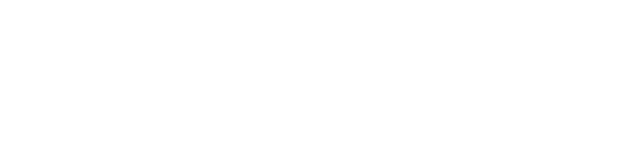
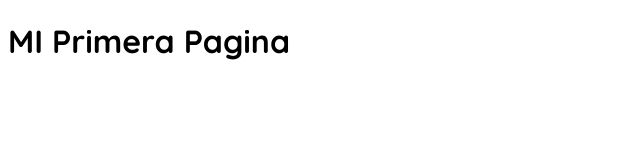
Before and after one commit to FernandoEscalante/Tienda-en-linea, a plain HTML site: page index.html in a window 1280 px wide. Shown: the whole page, without its empty margins (0-640 px from the left). Drawn offline with Linux system fonts and the light colour scheme.

Commit message:
first commit

```diff
--- a/index.html
+++ b/index.html
@@ -23,6 +23,6 @@
     </style>
 </head>
 <body>
-
+    <h1>MI Primera Pagina</H1>
 </body>
 </html>
```
